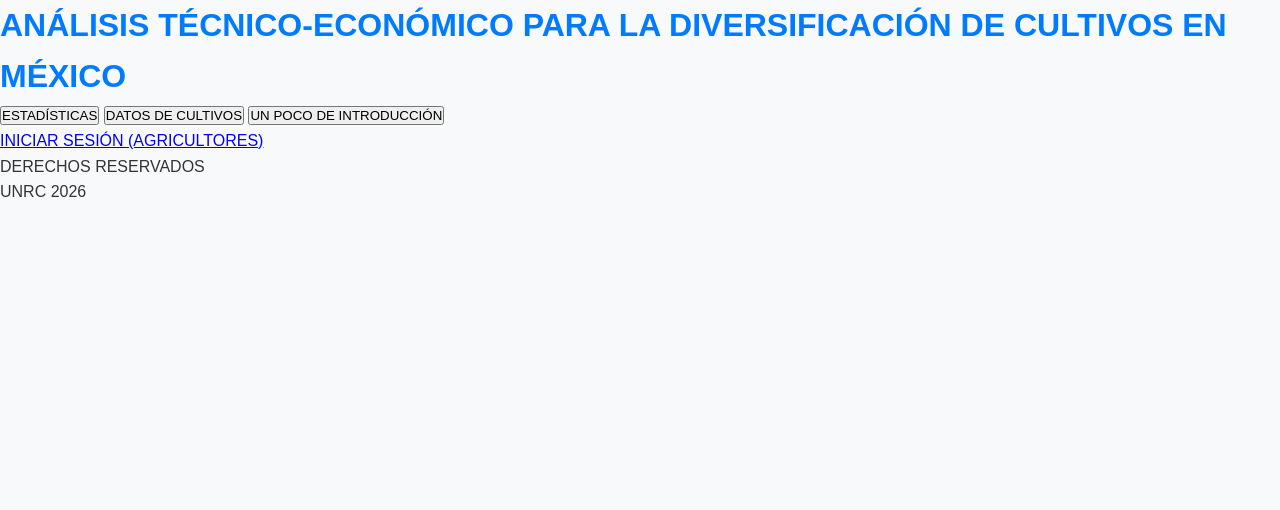
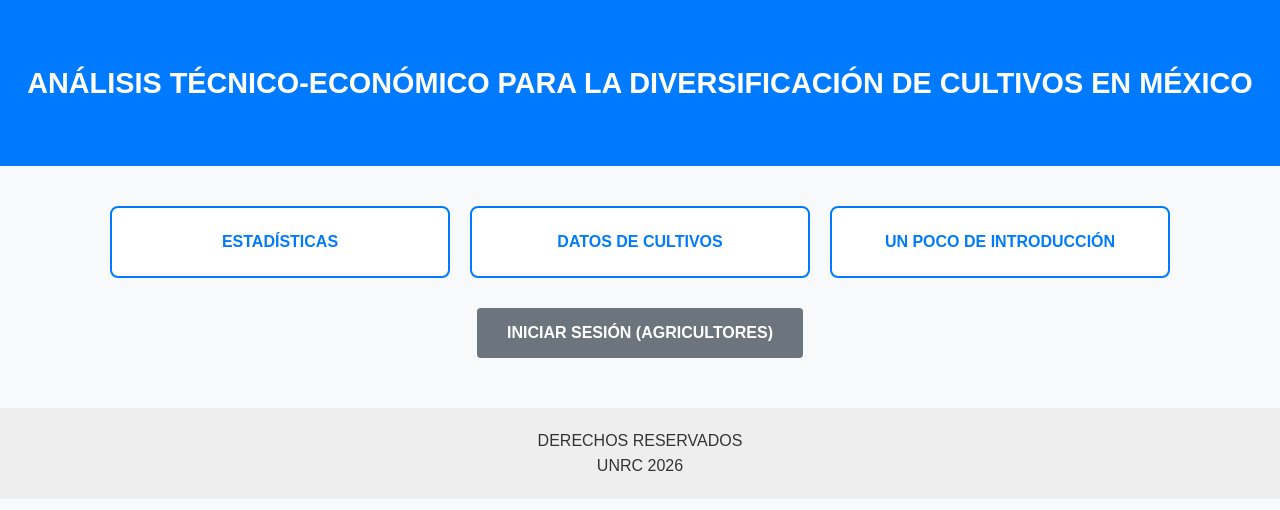
Before and after one commit to Emi061206/Problema-Prototipico-3er-semestre, a PHP site: page / in a window 1280 px wide. Shown: the top 510 px of the page. Run offline with PHP 8.4, Linux system fonts and the light colour scheme.

Commit message:
feat: configuracion de entorno frontend con Sass, Js modular y automatizacion Gulp

```diff
--- a/Modelo/dist/css/app.css
+++ b/Modelo/dist/css/app.css
@@ -11,14 +11,69 @@ body {
   line-height: 1.6;
 }
 
-h1 {
-  color: #007bff;
+.encabezado-principal {
+  background-color: #007bff;
+  padding: 60px 20px;
+  text-align: center;
+  color: #ffffff;
 }
 
-.contenedor {
-  max-width: 1200px;
-  margin: 0 auto;
+.encabezado-principal h1 {
+  margin: 0;
+  font-size: 1.8rem;
+  color: #ffffff;
+}
+
+.contenedor-principal {
+  max-width: 1100px;
+  margin: 40px auto;
   padding: 0 20px;
+  display: flex;
+  flex-direction: column;
+  gap: 30px;
+}
+
+.menu-navegacion {
+  display: grid;
+  grid-template-columns: repeat(auto-fit, minmax(250px, 1fr));
+  gap: 20px;
+}
+
+.btn-nav {
+  background-color: #ffffff;
+  border: 2px solid #007bff;
+  color: #007bff;
+  padding: 25px;
+  font-size: 1rem;
+  font-weight: bold;
+  cursor: pointer;
+  border-radius: 8px;
+  transition: all 0.3s ease;
+}
+
+.btn-nav:hover {
+  background-color: #007bff;
+  color: #ffffff;
+  transform: translateY(-3px);
+}
+
+.acceso-sistema {
+  text-align: center;
+}
+
+.btn-login {
+  display: inline-block;
+  background-color: #6c757d;
+  color: #ffffff;
+  padding: 12px 30px;
+  text-decoration: none;
+  border-radius: 4px;
+  font-weight: bold;
+  transition: background-color 0.3s ease;
+}
+
+.btn-login:hover {
+  background-color: rgb(91.8, 99.45, 106.25);
 }
 
 .pantalla-login {
@@ -86,4 +141,11 @@ h1 {
   color: #2e7d32;
   border: 1px solid #2e7d32;
 }
+
+.pie-pagina {
+  margin-top: 50px;
+  padding: 20px;
+  text-align: center;
+  background-color: #eeeeee;
+}
 /*# sourceMappingURL=app.css.map */
--- a/Modelo/dist/js/app.js
+++ b/Modelo/dist/js/app.js
@@ -1,2 +1,2 @@
-function iniciarApp(){console.log("App iniciada correctamente.")}function iniciarApp(){validarFormularioLogin()}function validarFormularioLogin(){const e=document.querySelector("#formulario-login");e&&e.addEventListener("submit",function(e){e.preventDefault();const t=document.querySelector("#email").value.trim(),o=document.querySelector("#password").value.trim();""!==t&&""!==o?enviarDatosBackend(t,o):mostrarAlerta("Todos los campos son obligatorios","error")})}function mostrarAlerta(e,t){const o=document.querySelector(".alerta");o&&o.remove();const n=document.createElement("DIV");n.textContent=e,n.classList.add("alerta",`alerta-${t}`);const r=document.querySelector(".tarjeta-login");r&&r.insertBefore(n,r.firstChild),setTimeout(()=>{n.remove()},3e3)}function enviarDatosBackend(e,t){console.log("Datos listos para enviar vía Fetch API a PHP PDO")}document.addEventListener("DOMContentLoaded",function(){iniciarApp()}),document.addEventListener("DOMContentLoaded",()=>{iniciarApp()});
+function iniciarApp(){validarFormularioLogin()}function validarFormularioLogin(){const e=document.querySelector("#formulario-login");e&&e.addEventListener("submit",function(e){e.preventDefault();const t=document.querySelector("#email").value.trim(),o=document.querySelector("#password").value.trim();""!==t&&""!==o?enviarDatosBackend(t,o):mostrarAlerta("Todos los campos son obligatorios","error")})}function mostrarAlerta(e,t){const o=document.querySelector(".alerta");o&&o.remove();const r=document.createElement("DIV");r.textContent=e,r.classList.add("alerta",`alerta-${t}`);const a=document.querySelector(".tarjeta-login");a&&a.insertBefore(r,a.firstChild),setTimeout(()=>{r.remove()},3e3)}function enviarDatosBackend(e,t){console.log("Datos listos para enviar vía Fetch API a PHP PDO")}document.addEventListener("DOMContentLoaded",()=>{iniciarApp()});
 //# sourceMappingURL=app.js.map
--- a/Modelo/src/scss/app.scss
+++ b/Modelo/src/scss/app.scss
@@ -1,6 +1,7 @@
 @use "sass:color";
 
 $primary-color: #007bff;
+$secondary-color: #6c757d;
 $background-color: #f8f9fa;
 $text-color: #333333;
 $font-family-base: Arial, sans-serif;
@@ -21,14 +22,69 @@ body {
     line-height: 1.6;
 }
 
-h1 {
-    color: $primary-color;
+.encabezado-principal {
+    background-color: $primary-color;
+    padding: 60px 20px;
+    text-align: center;
+    color: $white;
 }
 
-.contenedor {
-    max-width: 1200px;
-    margin: 0 auto;
+.encabezado-principal h1 {
+    margin: 0;
+    font-size: 1.8rem;
+    color: $white;
+}
+
+.contenedor-principal {
+    max-width: 1100px;
+    margin: 40px auto;
     padding: 0 20px;
+    display: flex;
+    flex-direction: column;
+    gap: 30px;
+}
+
+.menu-navegacion {
+    display: grid;
+    grid-template-columns: repeat(auto-fit, minmax(250px, 1fr));
+    gap: 20px;
+}
+
+.btn-nav {
+    background-color: $white;
+    border: 2px solid $primary-color;
+    color: $primary-color;
+    padding: 25px;
+    font-size: 1rem;
+    font-weight: bold;
+    cursor: pointer;
+    border-radius: 8px;
+    transition: all 0.3s ease;
+}
+
+.btn-nav:hover {
+    background-color: $primary-color;
+    color: $white;
+    transform: translateY(-3px);
+}
+
+.acceso-sistema {
+    text-align: center;
+}
+
+.btn-login {
+    display: inline-block;
+    background-color: $secondary-color;
+    color: $white;
+    padding: 12px 30px;
+    text-decoration: none;
+    border-radius: 4px;
+    font-weight: bold;
+    transition: background-color 0.3s ease;
+}
+
+.btn-login:hover {
+    background-color: color.scale($secondary-color, $lightness: -15%);
 }
 
 .pantalla-login {
@@ -96,3 +152,10 @@ h1 {
     color: $color-exito;
     border: 1px solid $color-exito;
 }
+
+.pie-pagina {
+    margin-top: 50px;
+    padding: 20px;
+    text-align: center;
+    background-color: #eeeeee;
+}
```
Also changed, not shown: Modelo/src/js/app.js (+0 -7 lines), 2 other files.
